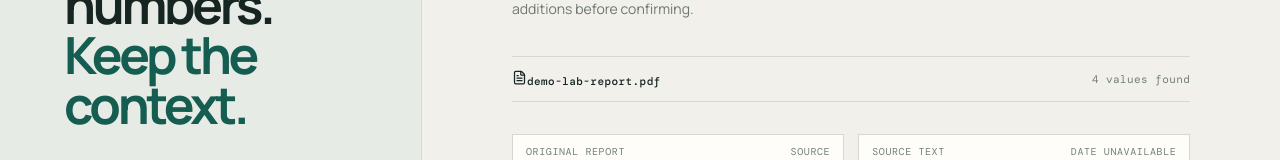
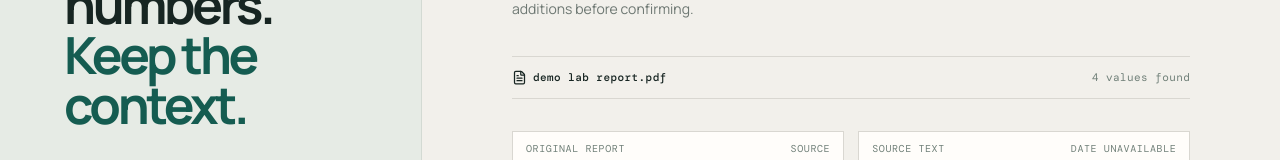
Before and after one commit to kulalpavan/coreX, a React (Vite) app in the folder frontend/: page / in a window 1280 px wide. Both pictures are taken after a click on the button "Explore with a sample report". Shown: the part 282-442 px from the top of the page. Built offline with nearby package versions, Linux system fonts and the light colour scheme.

Commit message:
Format uploaded report filename

```diff
--- a/frontend/src/components/ReviewView.jsx
+++ b/frontend/src/components/ReviewView.jsx
@@ -6,6 +6,19 @@ function confidenceLabel(value) {
   if (value >= 0.9) return "High confidence";
   if (value >= 0.8) return "Review suggested";
   return "Needs review";
+}
+
+function displayFileName(fileName) {
+  if (!fileName) return "uploaded-report.pdf";
+  const extensionStart = fileName.lastIndexOf(".");
+  const extension = extensionStart >= 0 ? fileName.slice(extensionStart).toLowerCase() : "";
+  const baseName = extensionStart >= 0 ? fileName.slice(0, extensionStart) : fileName;
+  const readableName = baseName
+    .replace(/([a-z])([A-Z])/g, "$1 $2")
+    .replace(/[_-]+/g, " ")
+    .replace(/\s+/g, " ")
+    .trim();
+  return `${readableName || "uploaded-report"}${extension}`;
 }
 
 export function ReviewView({ fileName, reportId, sourceType, reportDate, sourceText, results, onUpdate, onAddRow, onDeleteRow, onConfirm, error }) {
@@ -25,9 +38,9 @@ export function ReviewView({ fileName, reportId, sourceType, reportDate, sourceT
       </div>
 
       <div className="review-meta">
-        <span>
+        <span className="file-label" title={fileName || "uploaded-report.pdf"}>
           <FileText size={15} />
-          {fileName || "uploaded-report.pdf"}
+          {displayFileName(fileName)}
         </span>
         <span>{results.length} values found</span>
       </div>
--- a/frontend/src/styles.css
+++ b/frontend/src/styles.css
@@ -356,6 +356,15 @@ h2 {
   padding: 13px 0;
   color: #718079;
   font-family: "DM Mono", monospace;
+}
+.file-label {
+  display: inline-flex;
+  align-items: center;
+  min-width: 0;
+  gap: 6px;
+  overflow: hidden;
+  text-overflow: ellipsis;
+  white-space: nowrap;
 }
 .source-preview {
   border: 1px solid #d9d7d1;
```
